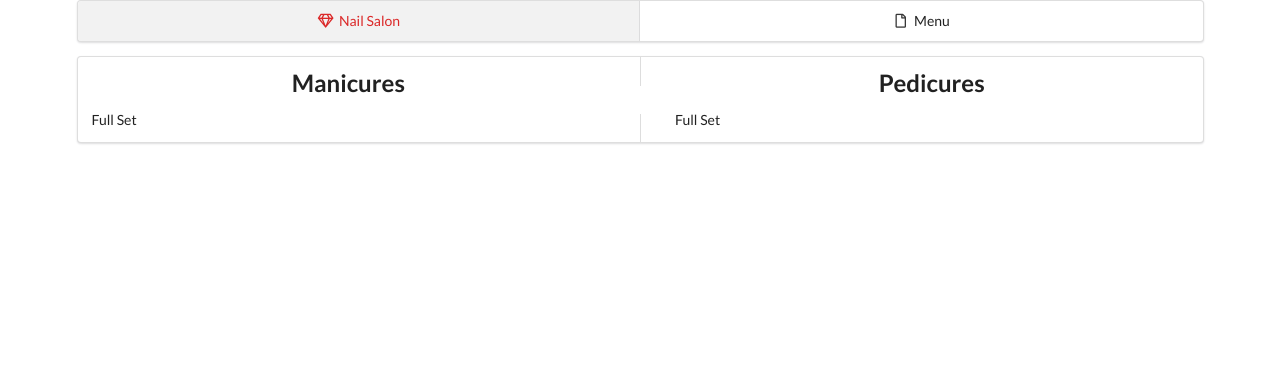
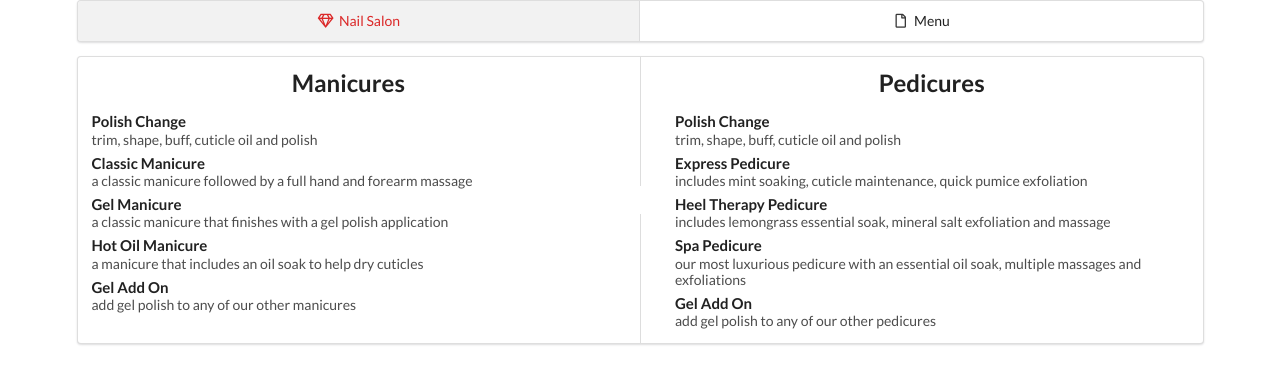
Before and after one commit to ddoan0/nail-salon, a React (Create React App) app: page /menu in a window 1280 px wide. Shown: the top 384 px of the page. Built offline with nearby package versions, Linux system fonts and the light colour scheme.

Commit message:
Adds an image to front page, populates menu

```diff
--- a/public/index.html
+++ b/public/index.html
@@ -25,7 +25,7 @@
       work correctly both with client-side routing and a non-root public URL.
       Learn how to configure a non-root public URL by running `npm run build`.
     -->
-    <title>React App</title>
+    <title>Nail Salon</title>
   </head>
   <body>
     <noscript>You need to enable JavaScript to run this app.</noscript>
--- a/src/components/App.js
+++ b/src/components/App.js
@@ -2,7 +2,7 @@ import React from 'react';
 import { BrowserRouter, Route } from 'react-router-dom';
 
 import Home from './Home';
-import Menu from './Menu';
+import Menu from './menu-components/Menu';
 import Header from './Header';
 
 const App = () => {
--- a/src/components/Home.js
+++ b/src/components/Home.js
@@ -1,10 +1,12 @@
 import React from 'react';
+import img from '../home-page-red.jpg';
 
 const Home = () => {
   return (
     <div>
       <h1 className="ui center aligned header">Nail Salon</h1>
       <p className="ui center aligned header">Welcome to Nail Salon!</p>
+      <img className="ui large image centered" src={img} alt="red nails" />
     </div>
   );
 }
--- a/src/components/MenuList.js
+++ /dev/null
@@ -1,11 +0,0 @@
-import React from 'react';
-
-const MenuList = (props) => {
-  return (
-    <div className="ui list">
-      <div className="item">{props.item}</div>
-    </div>
-  );
-};
-
-export default MenuList;
--- a/src/components/Menu.js
+++ b/src/components/menu-components/Menu.js
@@ -7,14 +7,8 @@ class Menu extends React.Component {
     return (
       <div className="ui segment">
         <div className="ui two column very relaxed grid">
-          <div className="column">
-            <h2 className="ui center aligned header">Manicures</h2>
-            <MenuList item="Full Set"/>
-          </div>
-          <div className="column">
-            <h2 className="ui center aligned header">Pedicures</h2>
-            <MenuList item="Full Set"/>
-          </div>
+          <MenuList type='manicure' />
+          <MenuList type='pedicure' />
         </div>
         <div className="ui vertical divider"></div>
       </div>
--- /dev/null
+++ b/src/components/menu-components/MenuItem.js
@@ -0,0 +1 @@
+import React from 'react';
--- /dev/null
+++ b/src/components/menu-components/MenuList.js
@@ -0,0 +1,104 @@
+import React from 'react';
+
+const MenuList = (props) => {
+  if (props.type === 'manicure') {
+    return (
+      <div className="column">
+        <h2 className="ui center aligned header">Manicures</h2>
+        <div className="ui list">
+          <div className="item">
+            <div className="content">
+              <h4 className="header">Polish Change</h4>
+              <div className="description">
+                trim, shape, buff, cuticle oil and polish
+              </div>
+            </div>
+          </div>
+          <div className="item">
+            <div className="content">
+              <h4 className="header">Classic Manicure</h4>
+              <div className="description">
+                a classic manicure followed by a full hand and forearm massage
+              </div>
+            </div>
+          </div>
+          <div className="item">
+            <div className="content">
+              <h4 className="header">Gel Manicure</h4>
+              <div className="description">
+              a classic manicure that finishes with a gel polish application
+              </div>
+            </div>
+          </div>
+          <div className="item">
+            <div className="content">
+              <h4 className="header">Hot Oil Manicure</h4>
+              <div className="description">
+                a manicure that includes an oil soak to help dry cuticles
+              </div>
+            </div>
+          </div>
+          <div className="item">
+            <div className="content">
+              <h4 className="header">Gel Add On</h4>
+              <div className="description">
+                add gel polish to any of our other manicures
+              </div>
+            </div>
+          </div>
+        </div>
+      </div>
+    );
+  } else {
+    return (
+      <div className="column">
+        <h2 className="ui center aligned header">Pedicures</h2>
+        <div className="ui list">
+          <div className="item">
+            <div className="content">
+              <h4 className="header">Polish Change</h4>
+              <div className="description">
+                trim, shape, buff, cuticle oil and polish
+              </div>
+            </div>
+          </div>
+          <div className="item">
+            <div className="content">
+              <h4 className="header">Express Pedicure</h4>
+              <div className="description">
+                includes mint soaking, cuticle maintenance, quick pumice exfoliation
+              </div>
+            </div>
+          </div>
+          <div className="item">
+            <div className="content">
+              <h4 className="header">Heel Therapy Pedicure</h4>
+              <div className="description">
+                includes lemongrass essential soak, mineral salt exfoliation and massage
+              </div>
+            </div>
+          </div>
+          <div className="item">
+            <div className="content">
+              <h4 className="header">Spa Pedicure</h4>
+              <div className="description">
+                our most luxurious pedicure with an essential oil soak, multiple massages and exfoliations
+              </div>
+            </div>
+          </div>
+          <div className="item">
+            <div className="content">
+              <h4 className="header">Gel Add On</h4>
+              <div className="description">
+                add gel polish to any of our other pedicures
+              </div>
+            </div>
+          </div>
+        </div>
+      </div>
+    );
+
+  }
+};
+
+export default MenuList;
```
Also changed, not shown: src/home-page-red.jpg (added), 1 other file (tests, documents, lock files or other folders).
